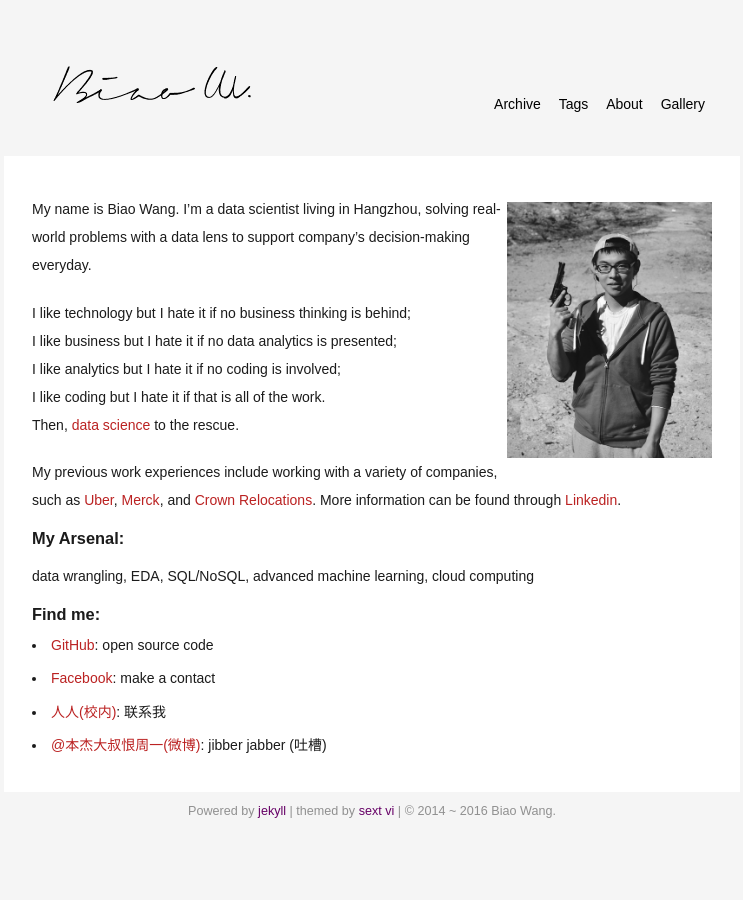
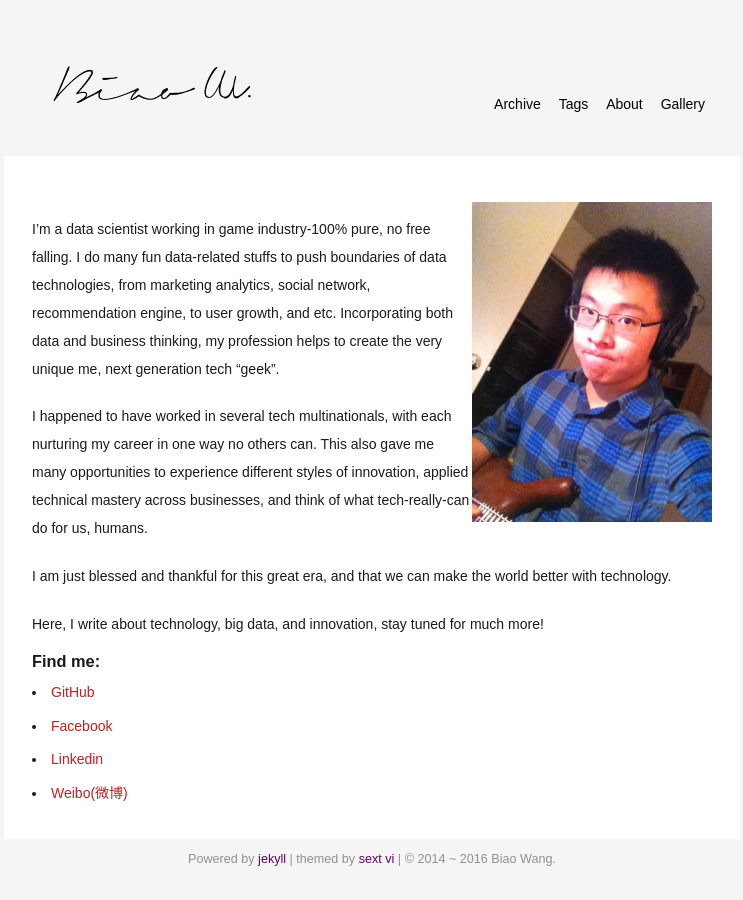
Before and after one commit to biaowww/biaowww.github.io, a Jekyll site: the page built from about.markdown, in a window 1280 px wide. Shown: the whole page, without its empty margins (268-1011 px from the left). Built offline with Jekyll 4.4.1, drawn with Linux system fonts in a browser that asks for light colours; some web fonts are replaced; Markdown is read by kramdown in place of the engine named in the settings.

Commit message:
edit about page

```diff
--- a/about.markdown
+++ b/about.markdown
@@ -2,27 +2,19 @@
 title:
 layout: page
 ---
-<img src="media/img/gunshooting.jpg" width="205" height="256" align="right">
-My name is Biao Wang. I'm a data scientist living in Hangzhou, solving real-world problems with a data lens to support company's decision-making everyday.
+<img src="media/img/me.jpg" width="240" height="320" align="right">
 
-I like technology but I hate it if no business thinking is behind;
-I like business but I hate it if no data analytics is presented;
-I like analytics but I hate it if no coding is involved;
-I like coding but I hate it if that is all of the work.
-Then, [data science](http://en.wikipedia.org/wiki/Data_science) to the rescue.
+I'm a data scientist working in game industry-100% pure, no free falling. I do many fun data-related stuffs to push boundaries of data technologies, from marketing analytics, social network, recommendation engine, to user growth, and etc. Incorporating both data and business thinking, my profession helps to create the very unique me, next generation tech "geek".
 
-My previous work experiences include working with a variety of companies, such as
-[Uber](http://www.uber.com),
-[Merck](http://www.merck.com/mrl/), and
-[Crown Relocations](http://www.crownrelo.com/).
-More information can be found through [Linkedin](https://www.linkedin.com/in/wangbiao).
+I happened to have worked in several tech multinationals, with each nurturing my career in one way no others can. This also gave me many opportunities to experience different styles of innovation, applied technical mastery across businesses, and think of what tech-really-can do for us, humans.
 
-### My Arsenal:
-data wrangling, EDA, SQL/NoSQL, advanced machine learning, cloud computing
+I am just blessed and thankful for this great era, and that we can make the world better with technology.
+
+Here, I write about technology, big data, and innovation, stay tuned for much more!
 
 ### Find me:
 
--  [GitHub](https://github.com/wvngbvao483): open source code
--  [Facebook](https://www.facebook.com/evilbiao): make a contact
--  [人人(校内)](http://www.renren.com/229737688): 联系我
--  [@本杰大叔恨周一(微博)](http://weibo.com/234140960): jibber jabber (吐槽)
+-  [GitHub](https://github.com/wvngbvao483)
+-  [Facebook](https://www.facebook.com/evilbiao)
+-  [Linkedin](https://www.linkedin.com/in/wangbiao)
+-  [Weibo(微博)](http://weibo.com/234140960)
```
Also changed, not shown: media/img/gunshooting.jpg (deleted), media/img/me.jpg (added).
